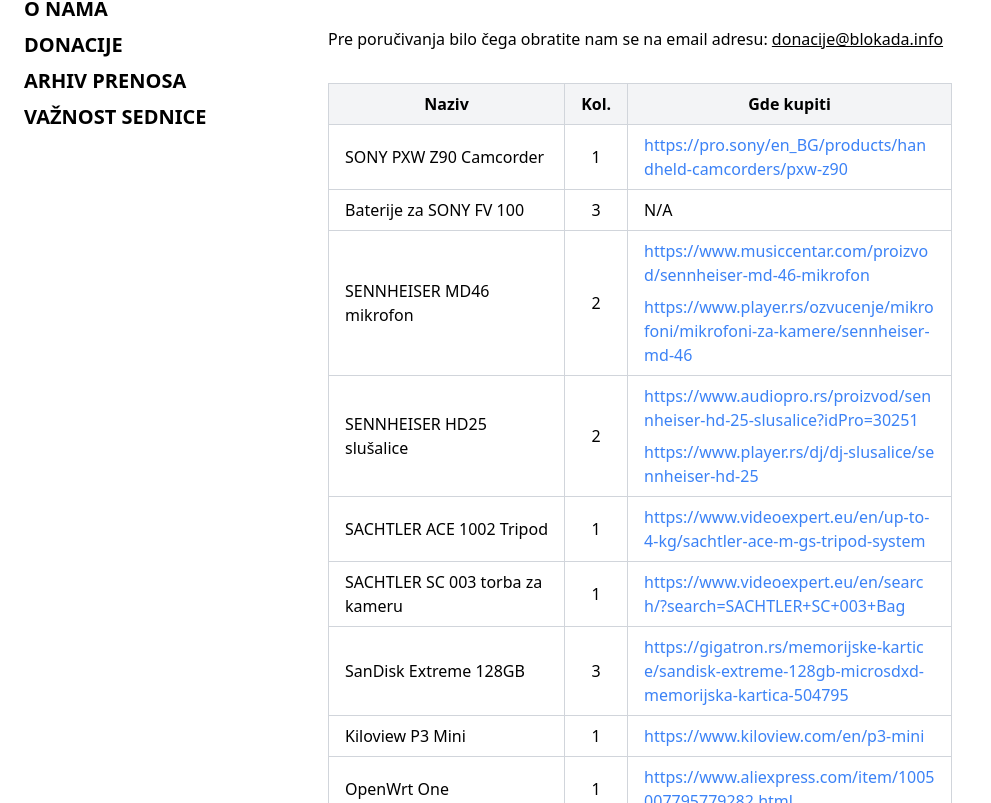
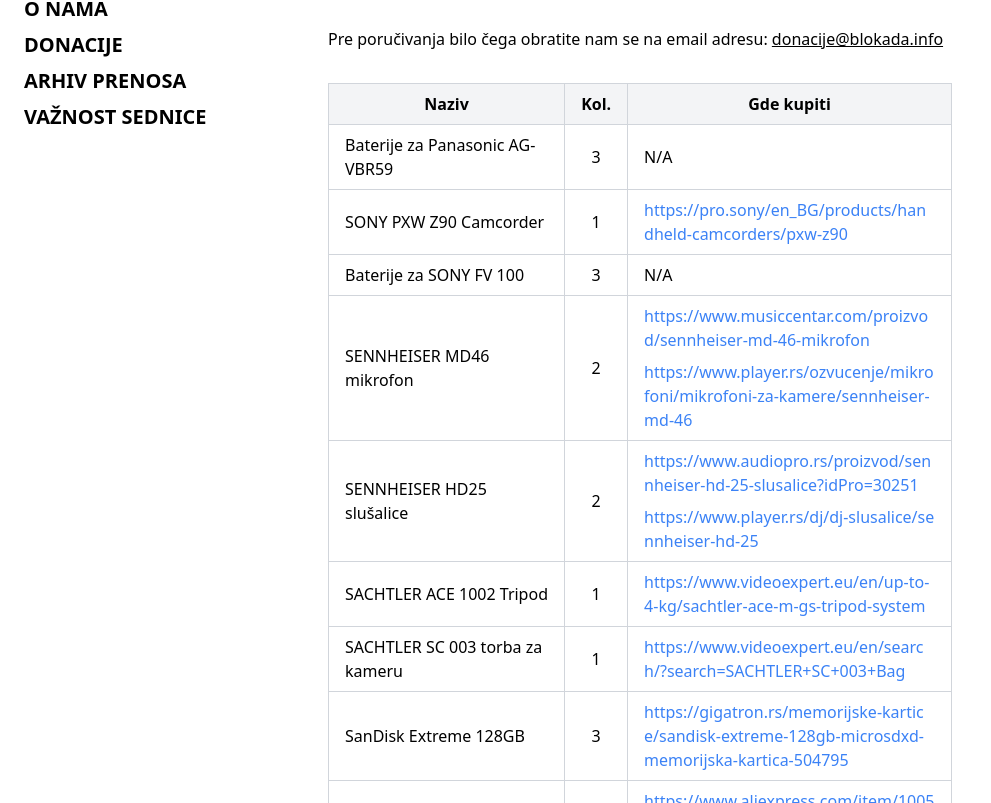
Before and after one commit to blokadainfo/website, a SvelteKit app: page /donacije in a window 1280 px wide. Shown: the part 337-1140 px from the top of the page, without its empty margins (0-991 px from the left). Built offline with nearby package versions, Linux system fonts and the light colour scheme.

Commit message:
fix(donations): update list
Signed-off-by: Aleksa Siriški <31509435+aleksasiriski@users.noreply.github.com>

```diff
--- a/src/routes/(prerendered)/donacije/donations.ts
+++ b/src/routes/(prerendered)/donacije/donations.ts
@@ -4,6 +4,10 @@
 	links?: string[];
 }[] = [
 	// Snimatelji
+	{
+		name: 'Baterije za Panasonic AG-VBR59',
+		pieces: 3
+	},
 	{
 		name: 'SONY PXW Z90 Camcorder',
 		pieces: 1,
@@ -46,11 +50,6 @@
 			'https://gigatron.rs/memorijske-kartice/sandisk-extreme-128gb-microsdxd-memorijska-kartica-504795'
 		]
 	},
-	{
-		name: 'Kiloview P3 Mini',
-		pieces: 1,
-		links: ['https://www.kiloview.com/en/p3-mini']
-	},
 	// Tehnika
 	{
 		name: 'OpenWrt One',
```
